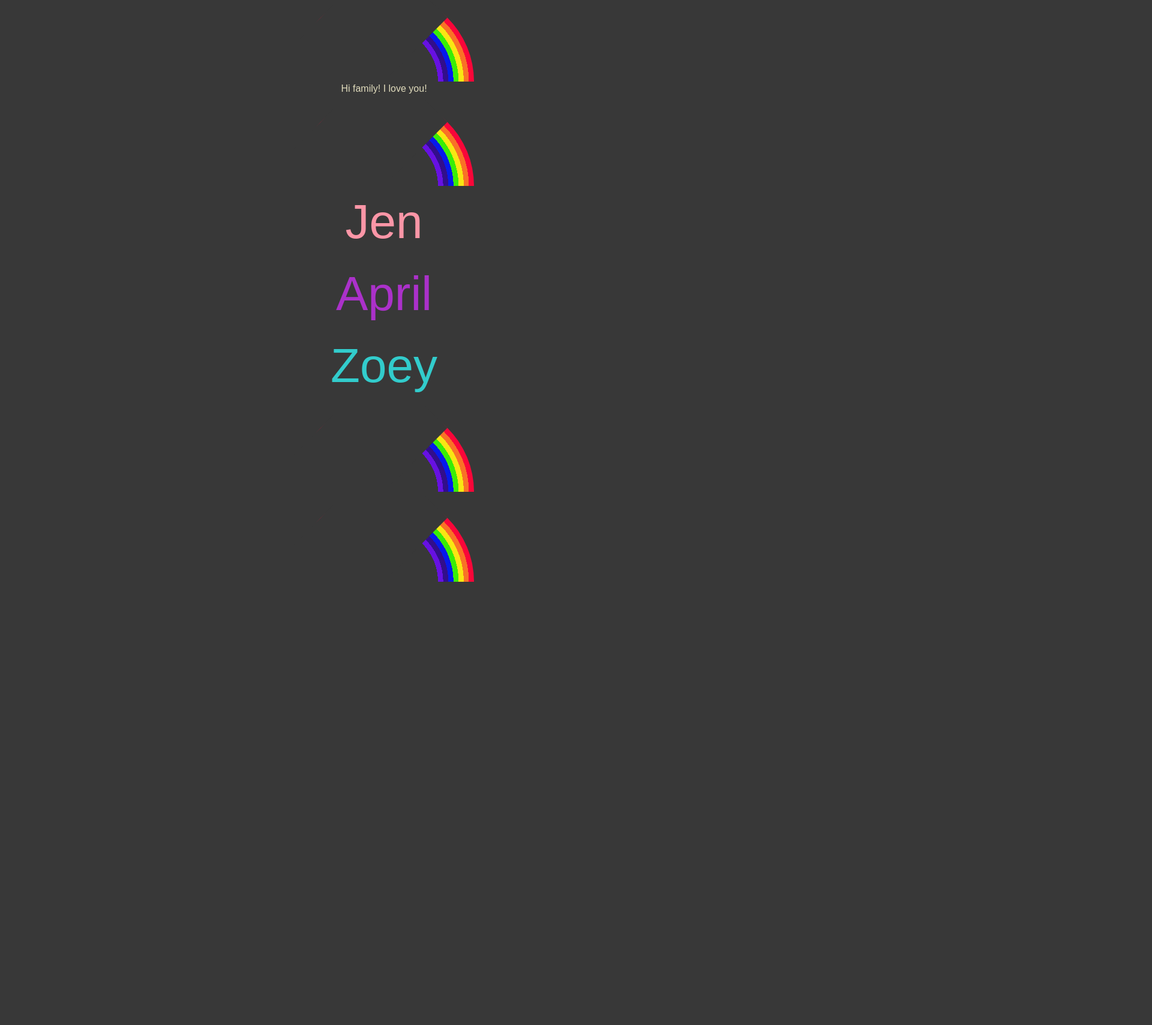
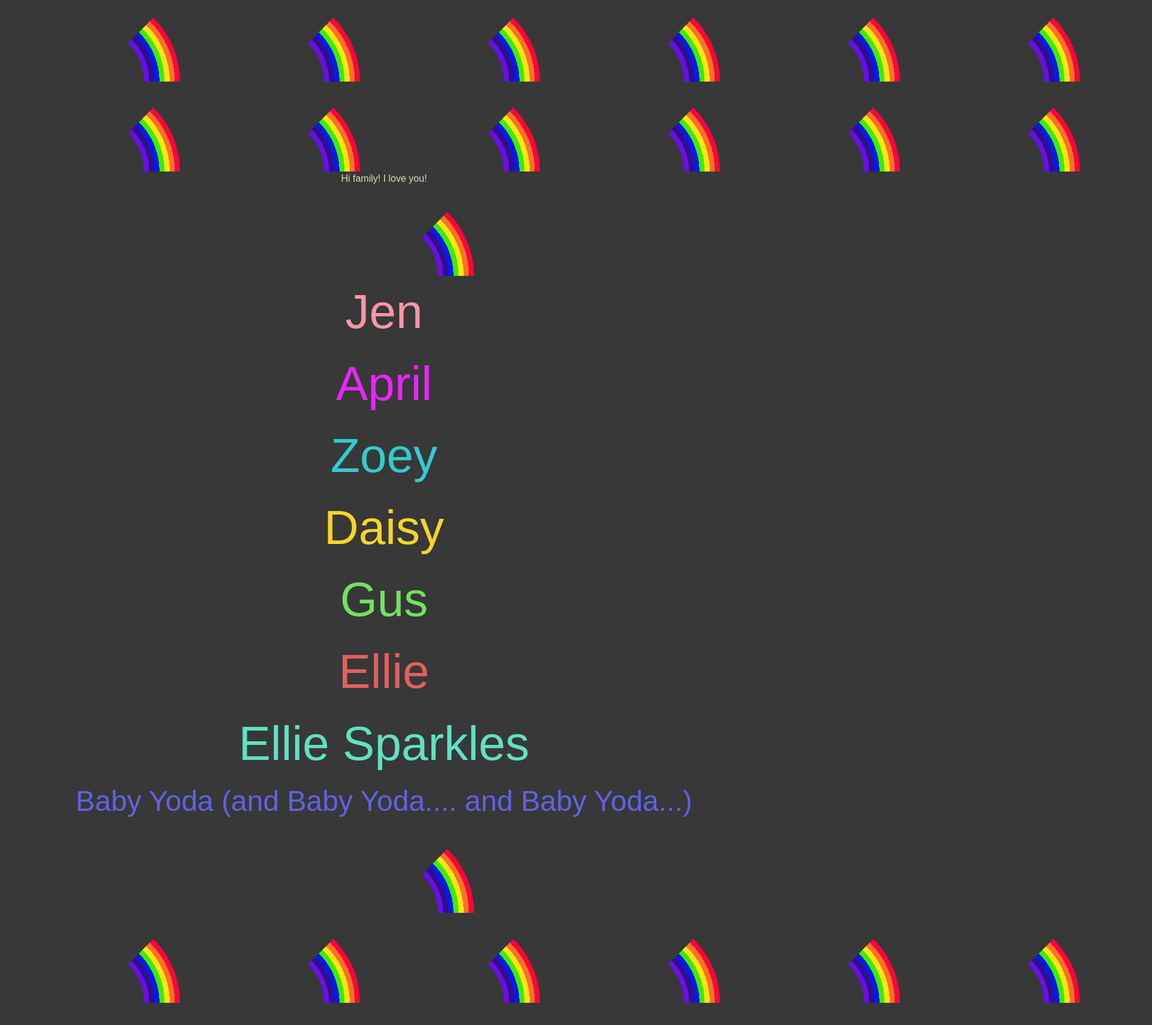
Before and after one commit to fearthelettuce/lettuce-carnivores-vue, a Vue app: page /secret in a window 1280 px wide. Shown: the part 80-1789 px from the top of the page at 60% size, 1920 px wide, since content can reach past the window. Before the commit the page ends 1050 px from the top, so only its background shows below. Built offline with nearby package versions, Linux system fonts and the light colour scheme; no server answers; the database is empty; sample sign-in values are in the browser's storage.

Commit message:
adjusted product page

```diff
--- a/src/components/modules/products/components/ProductDetails.vue
+++ b/src/components/modules/products/components/ProductDetails.vue
@@ -14,8 +14,13 @@
                     <span>{{ state.product.clone }}</span>
                     <span>{{ state.product.size }}</span>
                 </div>
+                <div class="d-flex flex-row justify-content-around my-3">
+                    <button v-for="size in sizes" class="btn btn-dark text-body px-4">{{ size }}</button>
+                </div>
                 <div class="d-flex flex-row justify-content-around mt-3">
-                    {{ formattedPrice }}
+                    <div class="align-content-center">
+                        <h5 class="m-0">{{ formattedPrice }}</h5>
+                    </div>
                     <button
                         v-if="availableForSale"
                         class="btn btn-primary"
@@ -56,6 +61,9 @@ const state = reactive({
 onMounted(() => {
     fetchData()
 })
+
+const sizes = ['2.5"', '3"', '3.5"']
+const specimens = [1004, 1117, 1889]
 
 
 async function fetchData() {
--- a/src/views/EasterEggView.vue
+++ b/src/views/EasterEggView.vue
@@ -1,17 +1,87 @@
 <template>
         <div class="d-flex flex-column">
-            <div class="d-flex justify-content-center"><figure class="rainbow bands"></figure></div>
+            <div class="d-flex flex-row">
+                <div class="d-flex justify-content-center"><figure class="rainbow bands"></figure></div>
+
+                <div class="d-flex justify-content-center"><figure class="rainbow bands"></figure></div>
+
+                <div class="d-flex justify-content-center"><figure class="rainbow bands"></figure></div>
+
+                <div class="d-flex justify-content-center"><figure class="rainbow bands"></figure></div>
+
+                <div class="d-flex justify-content-center"><figure class="rainbow bands"></figure></div>
+
+                <div class="d-flex justify-content-center"><figure class="rainbow bands"></figure></div>
+
+                <div class="d-flex justify-content-center"><figure class="rainbow bands"></figure></div>
+
+            </div>
+            <div class="d-flex flex-row">
+                <div class="d-flex justify-content-center"><figure class="rainbow bands"></figure></div>
+
+                <div class="d-flex justify-content-center"><figure class="rainbow bands"></figure></div>
+
+                <div class="d-flex justify-content-center"><figure class="rainbow bands"></figure></div>
+
+                <div class="d-flex justify-content-center"><figure class="rainbow bands"></figure></div>
+
+                <div class="d-flex justify-content-center"><figure class="rainbow bands"></figure></div>
+
+                <div class="d-flex justify-content-center"><figure class="rainbow bands"></figure></div>
+
+                <div class="d-flex justify-content-center"><figure class="rainbow bands"></figure></div>
+
+            </div>
             <div class="d-flex text-center flex-column justify-content-center">
                 <div>Hi family! I love you!</div>
             </div>
             <div class="d-flex justify-content-center"><figure class="rainbow bands"></figure></div>
             <div class="d-flex text-center flex-column justify-content-center">
                 <div style="font-size: 5rem; color: rgb(252, 150, 167);">Jen</div>
-                <div style="font-size: 5rem; color: rgb(171, 49, 202);">April</div>
+                <div style="font-size: 5rem; color: #ea26f8;">April</div>
                 <div style="font-size: 5rem; color: rgb(50, 204, 204);">Zoey</div>
+                <div style="font-size: 5rem; color: #f8d526;">Daisy</div>
+                <div style="font-size: 5rem; color: #73e160;">Gus</div>
+                <div style="font-size: 5rem; color: #e16060;">Ellie</div>
+                <div style="font-size: 5rem; color: #60e1c3;">Ellie Sparkles</div>
+
+                <div style="font-size: 3rem; color: #6062e1;">Baby Yoda (and Baby Yoda.... and Baby Yoda...)</div>
             </div>
             <div class="d-flex justify-content-center"><figure class="rainbow bands"></figure></div>
+            <div class="d-flex flex-row">
+                <div class="d-flex justify-content-center"><figure class="rainbow bands"></figure></div>
+
+                <div class="d-flex justify-content-center"><figure class="rainbow bands"></figure></div>
+
+                <div class="d-flex justify-content-center"><figure class="rainbow bands"></figure></div>
+
+                <div class="d-flex justify-content-center"><figure class="rainbow bands"></figure></div>
+
+                <div class="d-flex justify-content-center"><figure class="rainbow bands"></figure></div>
+
+                <div class="d-flex justify-content-center"><figure class="rainbow bands"></figure></div>
+
+                <div class="d-flex justify-content-center"><figure class="rainbow bands"></figure></div>
+
+            </div>
             <div class="d-flex justify-content-center"><figure class="rainbow bands"></figure></div>
+            <div class="d-flex flex-row">
+                <div class="d-flex justify-content-center"><figure class="rainbow bands"></figure></div>
+
+                <div class="d-flex justify-content-center"><figure class="rainbow bands"></figure></div>
+
+                <div class="d-flex justify-content-center"><figure class="rainbow bands"></figure></div>
+
+                <div class="d-flex justify-content-center"><figure class="rainbow bands"></figure></div>
+
+                <div class="d-flex justify-content-center"><figure class="rainbow bands"></figure></div>
+
+                <div class="d-flex justify-content-center"><figure class="rainbow bands"></figure></div>
+
+                <div class="d-flex justify-content-center"><figure class="rainbow bands"></figure></div>
+
+            </div>
+
 
         </div>
 
@@ -22,5 +92,8 @@
 </script>
 
 <style lang="scss" scoped >
-@import "@/assets/scss/_rainbow.scss"
+@import "@/assets/scss/_rainbow.scss";
+body {
+    color: #60e1c3;
+}
 </style>
```
Lines whose indentation alone changed are shown as unchanged.
